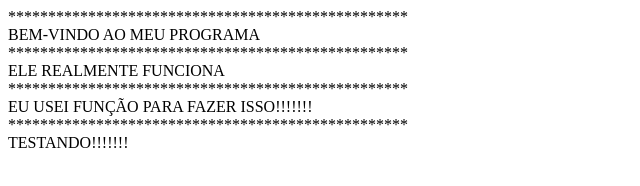
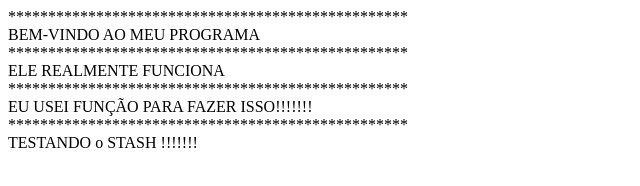
Before and after one commit to Dayanaferrer/revisandoConceitos, a plain HTML site: page revisao02.html in a window 1280 px wide. Shown: the full height of the page, 0-640 px from the left. Drawn offline with Linux system fonts and the light colour scheme.

Commit message:
alterando a linha20

```diff
--- a/revisao02.html
+++ b/revisao02.html
@@ -17,5 +17,5 @@
     mostra("BEM-VINDO AO MEU PROGRAMA");
     mostra("ELE REALMENTE FUNCIONA");
     mostra("EU USEI FUNÇÃO PARA FAZER ISSO!!!!!!!");
-    mostra("TESTANDO!!!!!!!")
+    mostra("TESTANDO o STASH !!!!!!!")
 </script>
```
